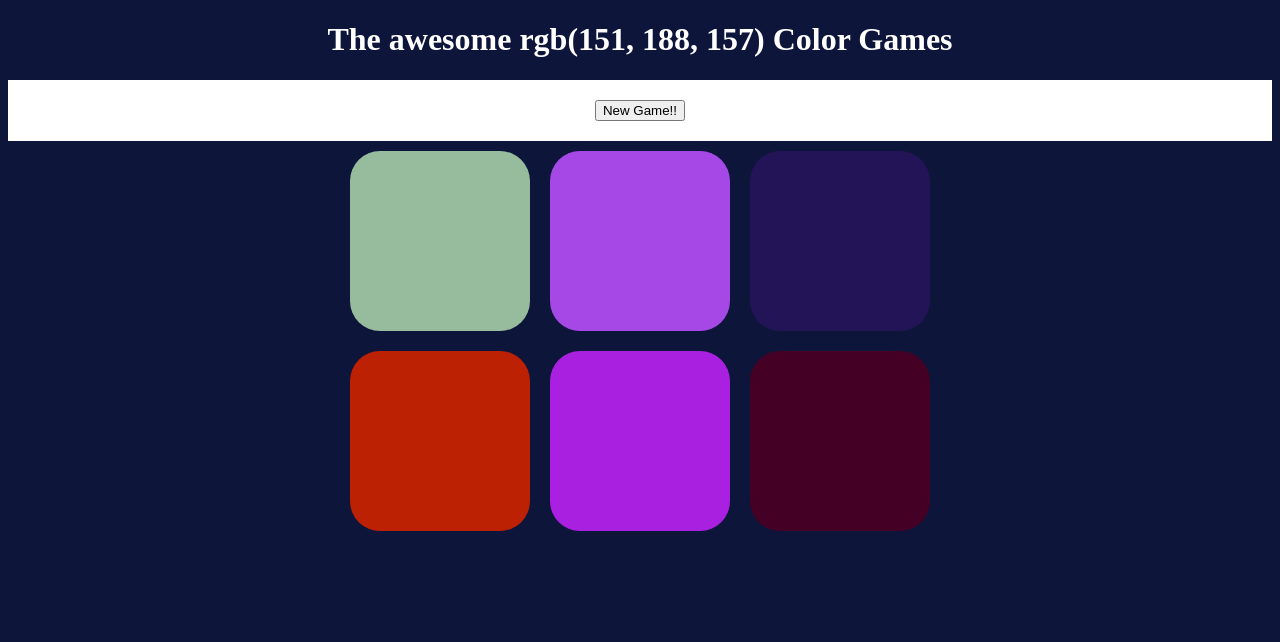
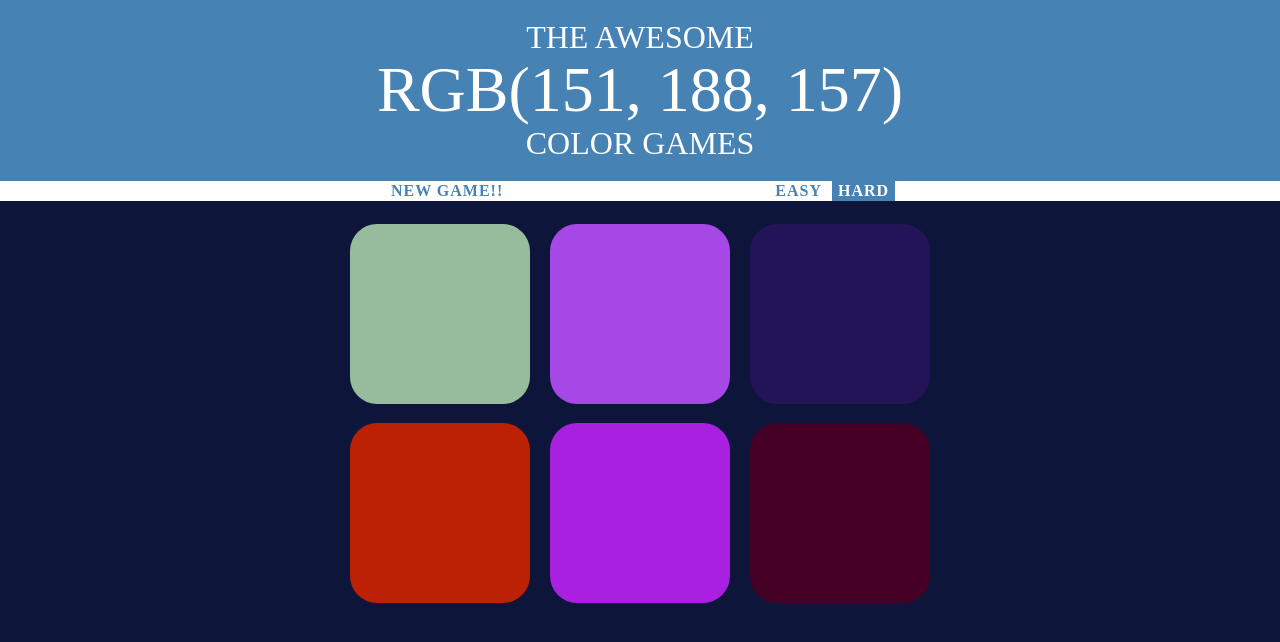
Before and after one commit to nkizito92/nKProjects, a plain HTML site: page game/ColorGame/Colors.html in a window 1280 px wide. Drawn offline with Linux system fonts and the light colour scheme.

Commit message:
polishing colorsgame

```diff
--- a/JS/index.js
+++ b/JS/index.js
@@ -5,7 +5,6 @@ function index() {
     }
     var nav = document.querySelector("nav");
     var nav2 = document.querySelector("#nav2");
-
 
     function fixed() {
 
--- a/game/ColorGame/Colors.html
+++ b/game/ColorGame/Colors.html
@@ -5,8 +5,18 @@
         <link rel="shortcut icon" href="">
         </head>
     <body>
-        <h1>The awesome <span id="colorDisplay">RGB </span> Color Games</h1>
-        <div id="strip"><span id="message"></span> <button id="reset">New Game!!</button></div>
+        <h1>
+            The awesome <br>
+
+        <span id="colorDisplay">
+            RGB
+
+        </span>
+            <br> Color Games
+        </h1>
+        <div id="strip"> <button id="reset">New Game!!</button><span id="message"></span>
+        <button class="mode">Easy</button>
+        <button  class="mode selected">Hard</button></div>
         <main>
             <div class="square"></div>
             <div class="square"></div>
--- a/game/ColorGame/color.js
+++ b/game/ColorGame/color.js
@@ -1,25 +1,44 @@
     var colors = generateRandomColors(6);
-
+    var numSquares = 6;
     var squares = document.querySelectorAll(".square");
-    var rgbPicker = pickColor();
+    var rgbPicked = pickColor();
     var colorDisp = document.getElementById("colorDisplay");
     var messageDisp = document.querySelector("#message");
     var reset = document.querySelector("#reset");
     var h1 = document.querySelector("h1");
-    colorDisp.textContent = rgbPicker;
+    colorDisp.textContent = rgbPicked;
+    var modeBtns = document.querySelectorAll(".mode");
 
-    reset.addEventListener("click", function(){
-        colors = generateRandomColors(6);
-        rgbPicker = pickColor();
-        colorDisp.textContent = rgbPicker;
+
+    for (var i = 0; i < modeBtns.length; i++) {
+        modeBtns[i].addEventListener("click", function () {
+            modeBtns[0].classList.remove("selected");
+            modeBtns[1].classList.remove("selected");
+            this.classList.add("selected");
+            this.textContent === "Easy" ? numSquares = 3 : numSquares = 6;
+            resetGame();
+
+        });
+    }
+
+    function resetGame() {
+        colors = generateRandomColors(numSquares);
+        rgbPicked = pickColor();
+        colorDisp.textContent = rgbPicked;
         h1.style.backgroundColor = "";
         reset.textContent = "New game!!";
         messageDisp.textContent = "";
-        for(var i = 0; i < squares.length; i++){
+        for (var i = 0; i < squares.length; i++) {
+            if (colors[i]) {
+                squares[i].style.display = "block";
                 squares[i].style.backgroundColor = colors[i];
+            } else {
+                squares[i].style.display = "none";
+            }
         }
 
-    });
+    }
+    reset.addEventListener("click", resetGame);
 
 
     for (var i = 0; i < squares.length; i++) {
@@ -28,21 +47,22 @@
         squares[i].addEventListener("click", function () {
             var clickColor = this.style.backgroundColor;
 
-            if (clickColor === rgbPicker) {
+            if (clickColor === rgbPicked) {
                 messageDisp.textContent = "CORRECT!!";
-                changeColors(rgbPicker);
+                changeColors(rgbPicked);
                 h1.style.backgroundColor = clickColor;
                 reset.textContent = "Play Again?!";
             } else {
 
-                this.style.backgroundColor = "gray";
+                this.style.backgroundColor = "black";
                 messageDisp.textContent = "Try Again!!";
             }
         });
 
     }
-function changeColors(color){
-        for(var i = 0; i < squares.length; i++){
+
+    function changeColors(color) {
+        for (var i = 0; i < squares.length; i++) {
             squares[i].style.backgroundColor = color;
         }
     }
@@ -52,11 +72,11 @@ var random = Math.floor(Math.random() * colors.length);
         return colors[random];
     }
 
-function generateRandomColors (num) {
+    function generateRandomColors(num) {
         //make array
         var arr = [];
         //add num color to array
-    for(var i = 0; i < num; i++){
+        for (var i = 0; i < num; i++) {
             arr.push(randomColor());
         }
         // return same arr
@@ -65,13 +85,13 @@ function generateRandomColors (num) {
 
     }
 
-function randomColor () {
+    function randomColor() {
         // random color for red
-   var r = Math.floor(Math.random()* 256);
+        var r = Math.floor(Math.random() * 256);
         // random color for green
-   var g =  Math.floor(Math.random()* 256);
+        var g = Math.floor(Math.random() * 256);
         // random color for blue
-   var b = Math.floor(Math.random()* 256);
+        var b = Math.floor(Math.random() * 256);
 
         return "rgb(" + r + ", " + g + ", " + b + ")";
     }
--- a/game/ColorGame/colors.css
+++ b/game/ColorGame/colors.css
@@ -1,3 +1,7 @@
+*{
+    margin:0 auto;
+    font-family: "Montserrat", "Avenir";
+}
 body{background-color: #0d153a;}
 
 main {
@@ -6,13 +10,47 @@ main {
 }
 h1 {
     text-align: center;
-   color: white;
+    color: white;
+    padding: 20px 0;
+    font-weight: normal;
+    text-transform: uppercase;
+    line-height: 1.1;
+    background-color: steelblue;
 }
+#colorDisplay {
+    font-size: 200%;
+}
+
 #message {
     color: black;
+    display: inline-block;
+    width: 20%;
+}
+.selected {
+    color: white;
+    background-color: steelblue;
 }
 body div {
     text-align: center;
+}
+button {
+    border: none;
+    font-size: inherit;
+    font-weight: 700;
+    letter-spacing: 1px;
+    height: 100%;
+    color: steelblue;
+    background: none;
+    text-transform: uppercase;
+    transition: all .5s;
+    -webkit-transition: all .5s;
+    -moz-transition: all .5s;
+    outline: none;
+}
+
+button:hover {
+    color: white;
+    background: steelblue;
 }
 .square{
     background-color: aqua;
@@ -20,10 +58,15 @@ body div {
     padding-bottom: 30%;
     float: left;
     margin: 1.66%;
-    border-radius: 30px ;
+    border-radius: 15%;
+    transition: background .6s;
+    -webkit-transition: background .6s;
+    -moz-transition: background .6s;
 }
+
 #strip {
     background-color: white;
-    padding-top: 20px;
-    padding-bottom: 20px;
+    width: 100%;
+    margin: 0 0 1%;
+
 }
```
Also changed, not shown: CSS/main.css (+5 -10 lines), Pages/AboutMe.html (+2 -2 lines), index.html (+2 -3 lines). Lines whose indentation alone changed are shown as unchanged.
